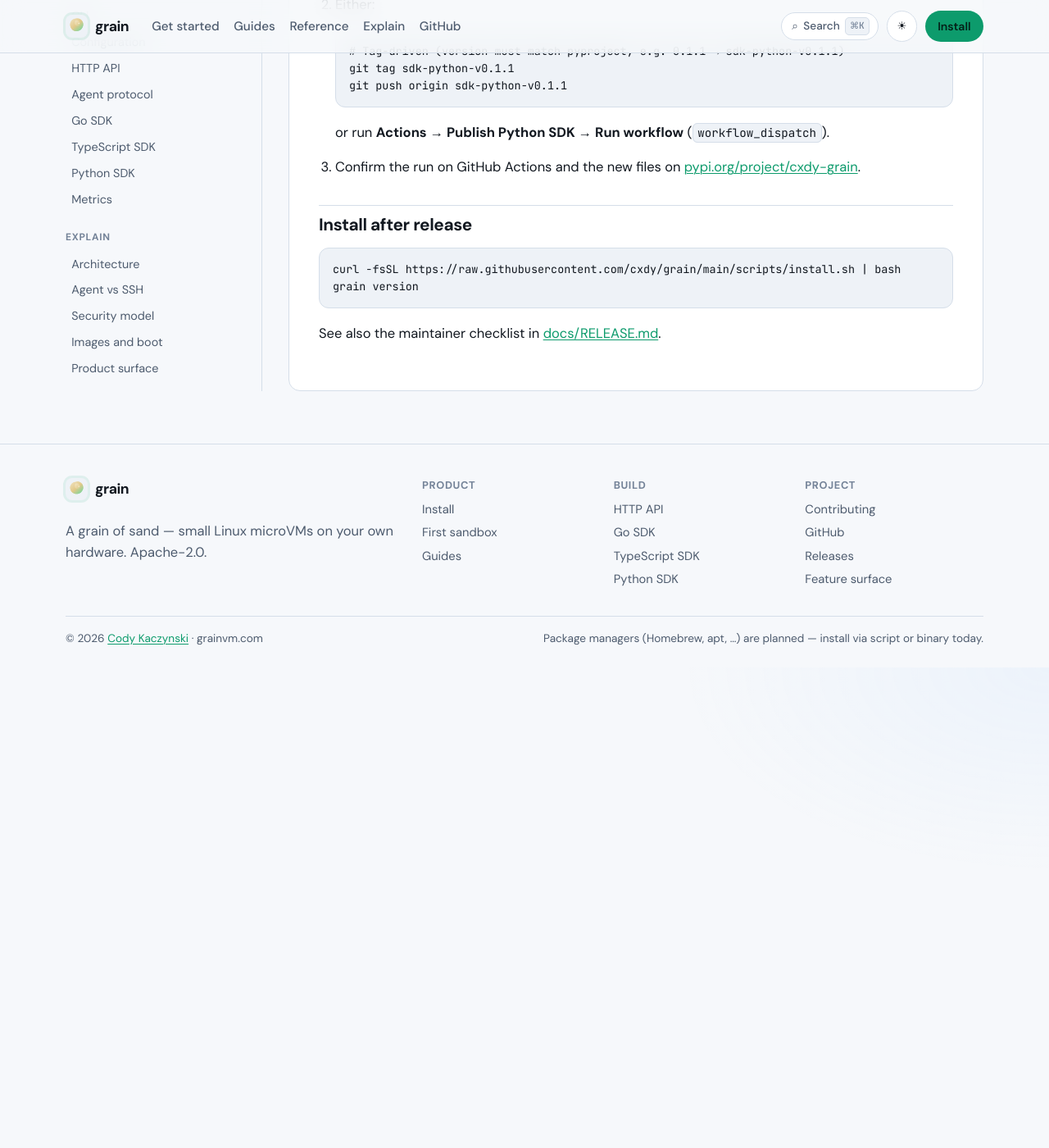
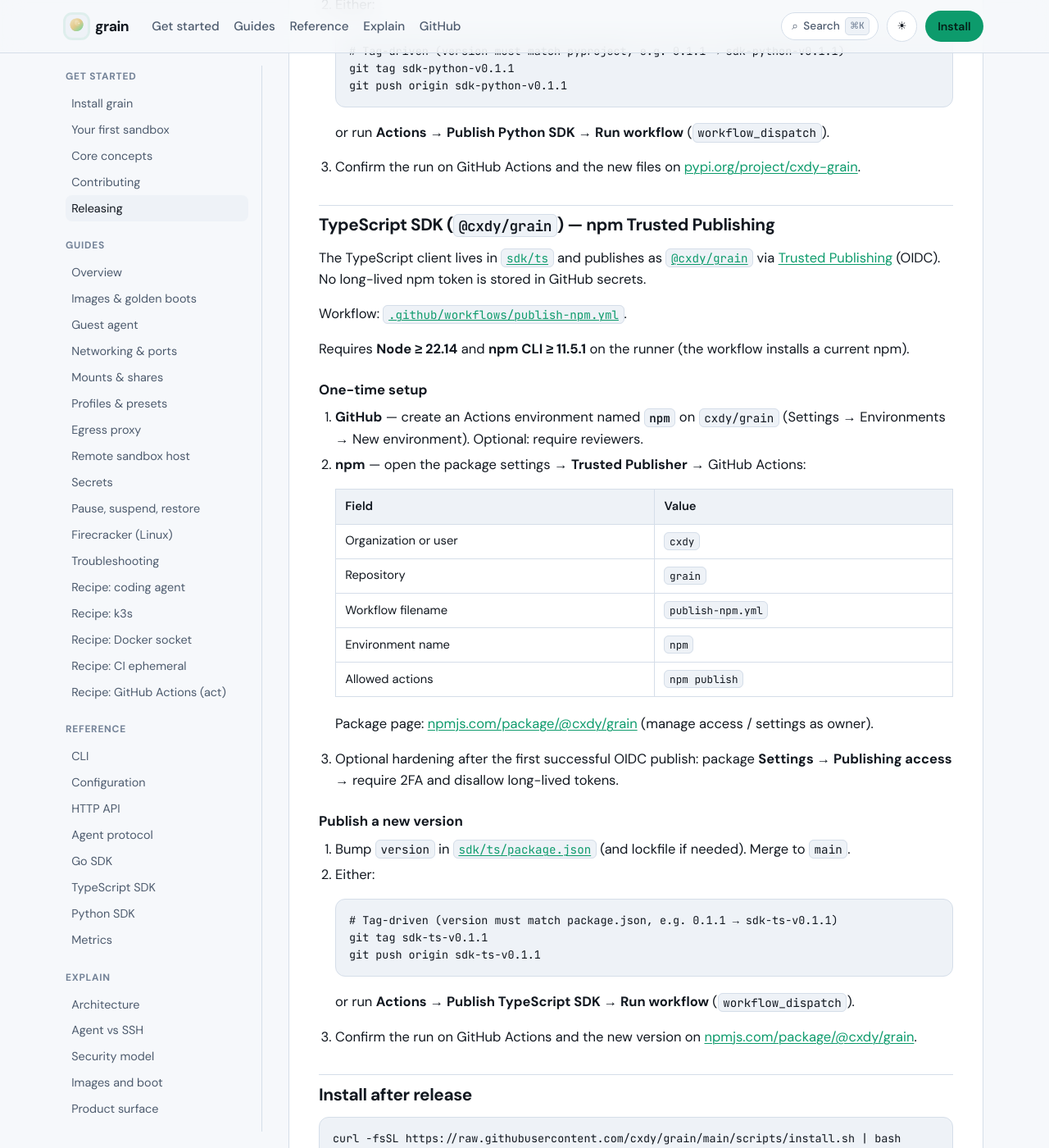
Before and after one commit to cxdy/grain, a Jekyll site: the page built from docs/developer/releasing.md, in a window 1280 px wide and 1400 px high, scrolled down 2968 px. Shown: the whole window at 82% size. Built offline with Jekyll 4.4.1, drawn with Linux system fonts in a browser that asks for light colours; before the commit the page ends 3782 px from its top, so only the background shows below that.

Commit message:
ci: publish @cxdy/grain to npm via trusted publishing
Add publish-npm.yml using OIDC (npm CLI ≥11.5.1) so maintainers do not
store a long-lived npm token. Document one-time npm Trusted Publisher
and GitHub environment setup.

````diff
--- a/docs/developer/releasing.md
+++ b/docs/developer/releasing.md
@@ -133,6 +133,55 @@
 3. Confirm the run on GitHub Actions and the new files on
    [pypi.org/project/cxdy-grain](https://pypi.org/project/cxdy-grain/).
 
+## TypeScript SDK (`@cxdy/grain`) — npm Trusted Publishing
+
+The TypeScript client lives in [`sdk/ts`](https://github.com/cxdy/grain/tree/main/sdk/ts)
+and publishes as [`@cxdy/grain`](https://www.npmjs.com/package/@cxdy/grain) via
+[Trusted Publishing](https://docs.npmjs.com/trusted-publishers/) (OIDC). No
+long-lived npm token is stored in GitHub secrets.
+
+Workflow: [`.github/workflows/publish-npm.yml`](https://github.com/cxdy/grain/blob/main/.github/workflows/publish-npm.yml).
+
+Requires **Node ≥ 22.14** and **npm CLI ≥ 11.5.1** on the runner (the workflow
+installs a current npm).
+
+### One-time setup
+
+1. **GitHub** — create an Actions environment named **`npm`** on `cxdy/grain`
+   (Settings → Environments → New environment). Optional: require reviewers.
+2. **npm** — open the package settings → **Trusted Publisher** → GitHub Actions:
+
+   | Field | Value |
+   |-------|--------|
+   | Organization or user | `cxdy` |
+   | Repository | `grain` |
+   | Workflow filename | `publish-npm.yml` |
+   | Environment name | `npm` |
+   | Allowed actions | `npm publish` |
+
+   Package page: [npmjs.com/package/@cxdy/grain](https://www.npmjs.com/package/@cxdy/grain)
+   (manage access / settings as owner).
+
+3. Optional hardening after the first successful OIDC publish: package
+   **Settings → Publishing access** → require 2FA and disallow long-lived tokens.
+
+### Publish a new version
+
+1. Bump `version` in [`sdk/ts/package.json`](https://github.com/cxdy/grain/blob/main/sdk/ts/package.json)
+   (and lockfile if needed). Merge to `main`.
+2. Either:
+
+   ```bash
+   # Tag-driven (version must match package.json, e.g. 0.1.1 → sdk-ts-v0.1.1)
+   git tag sdk-ts-v0.1.1
+   git push origin sdk-ts-v0.1.1
+   ```
+
+   or run **Actions → Publish TypeScript SDK → Run workflow** (`workflow_dispatch`).
+
+3. Confirm the run on GitHub Actions and the new version on
+   [npmjs.com/package/@cxdy/grain](https://www.npmjs.com/package/@cxdy/grain).
+
 ## Install after release
 
 ```bash
````
Also changed, not shown: .github/workflows/publish-npm.yml (added), sdk/ts/README.md.
